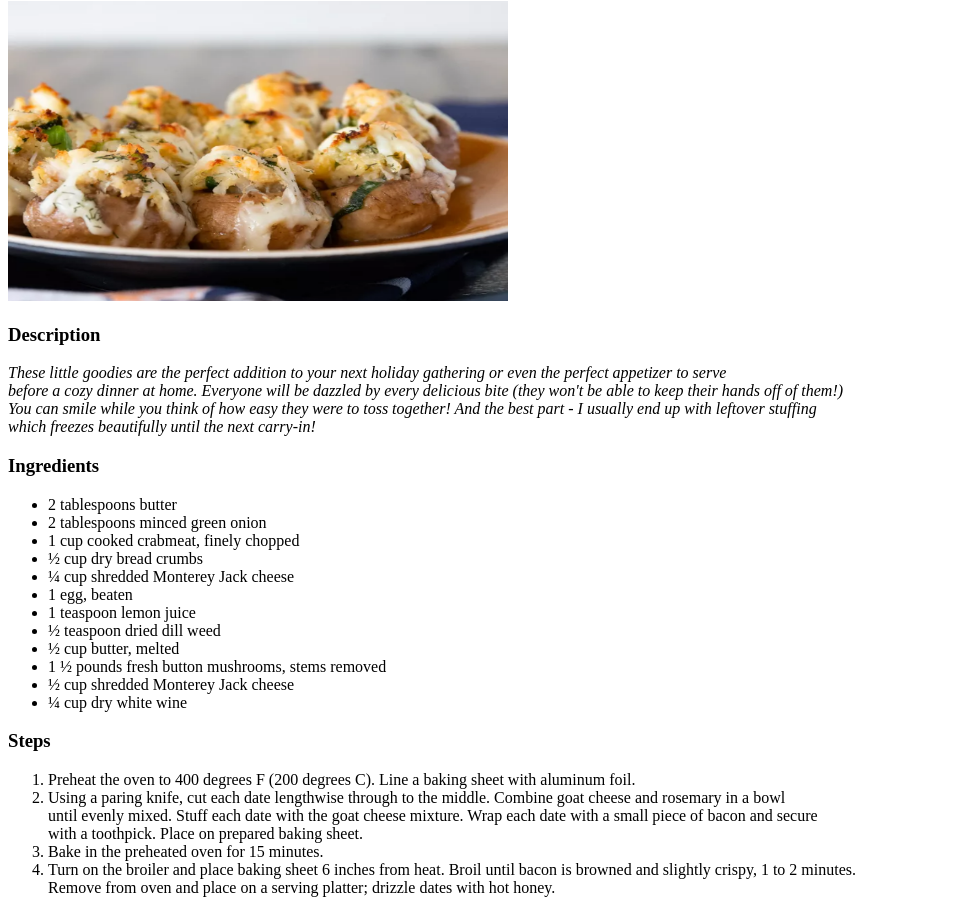
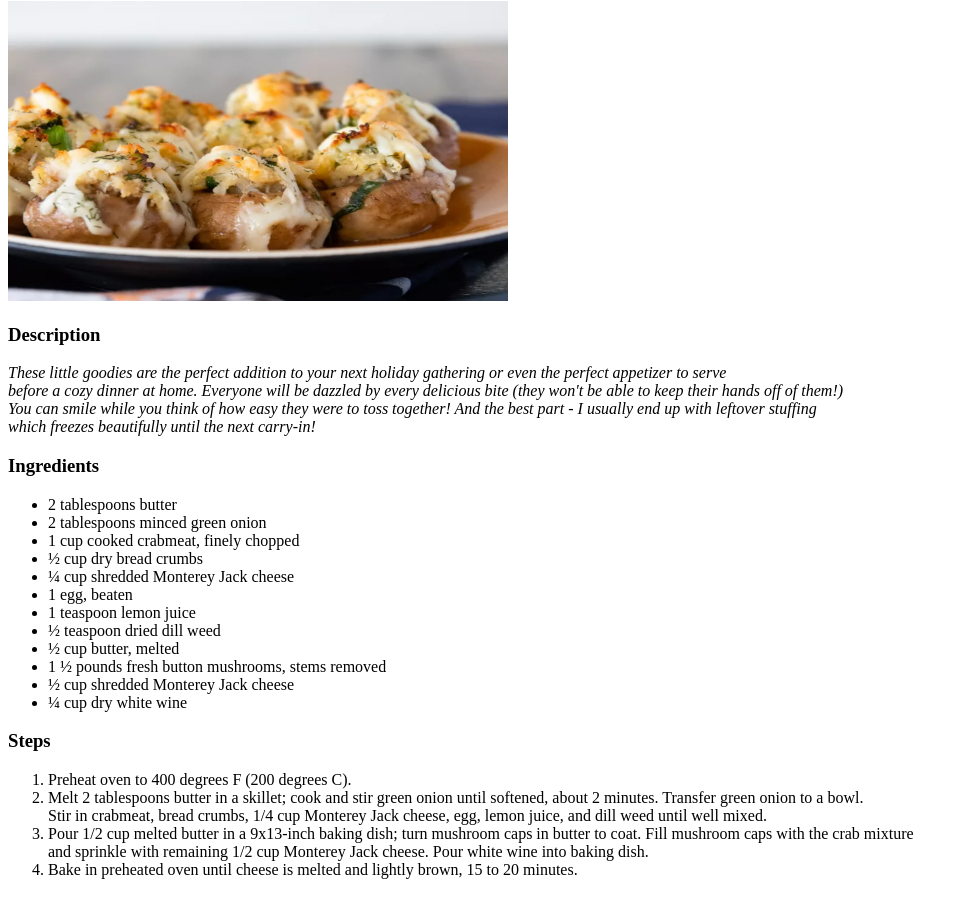
Before and after one commit to Antonis-Delavogias/odin-project-first-webpage, a plain HTML site: page recipes/perfect-crub.html in a window 1280 px wide. Shown: the part 79-992 px from the top of the page, without its empty margins (0-968 px from the left). Drawn offline with Linux system fonts and the light colour scheme.

Commit message:
minor text fixes and completed the perfect-crub.html as said by the odin project

```diff
--- a/recipes/perfect-crub.html
+++ b/recipes/perfect-crub.html
@@ -31,13 +31,12 @@
 
     <h3>Steps</h3>
     <ol>
-        <li>Preheat the oven to 400 degrees F (200 degrees C). Line a baking sheet with aluminum foil.</li>
-        <li>Using a paring knife, cut each date lengthwise through to the middle. Combine goat cheese and rosemary
-            in a bowl<br>until evenly mixed. Stuff each date with the goat cheese mixture. Wrap each date with a small piece
-            of bacon and secure<br>with a toothpick. Place on prepared baking sheet.</li>
-        <li>Bake in the preheated oven for 15 minutes. </Li>
-        <li>Turn on the broiler and place baking sheet 6 inches from heat. Broil until bacon is browned and slightly crispy, 1 to 2 minutes.<br>
-            Remove from oven and place on a serving platter; drizzle dates with hot honey.</li>
+        <li>Preheat oven to 400 degrees F (200 degrees C).</li>
+        <li>Melt 2 tablespoons butter in a skillet; cook and stir green onion until softened, about 2 minutes. Transfer green onion to a bowl.<br>
+            Stir in crabmeat, bread crumbs, 1/4 cup Monterey Jack cheese, egg, lemon juice, and dill weed until well mixed.</li>
+        <li>Pour 1/2 cup melted butter in a 9x13-inch baking dish; turn mushroom caps in butter to coat. Fill mushroom caps with the crab mixture<br>
+             and sprinkle with remaining 1/2 cup Monterey Jack cheese. Pour white wine into baking dish.</li>
+        <li>Bake in preheated oven until cheese is melted and lightly brown, 15 to 20 minutes.</li>
     </ol>
 </body>
 </html>
```
Also changed, not shown: recipes/bacon-wrapped.html (+2 -2 lines).
